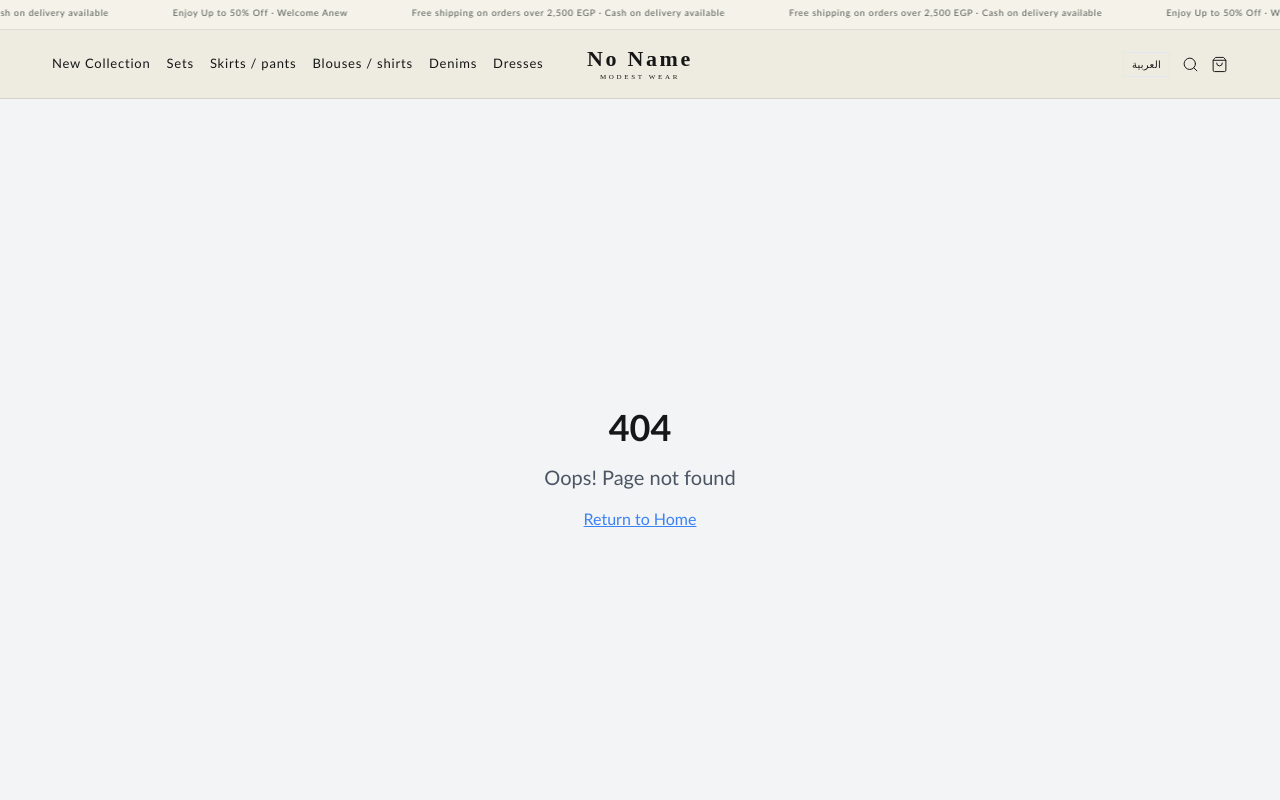
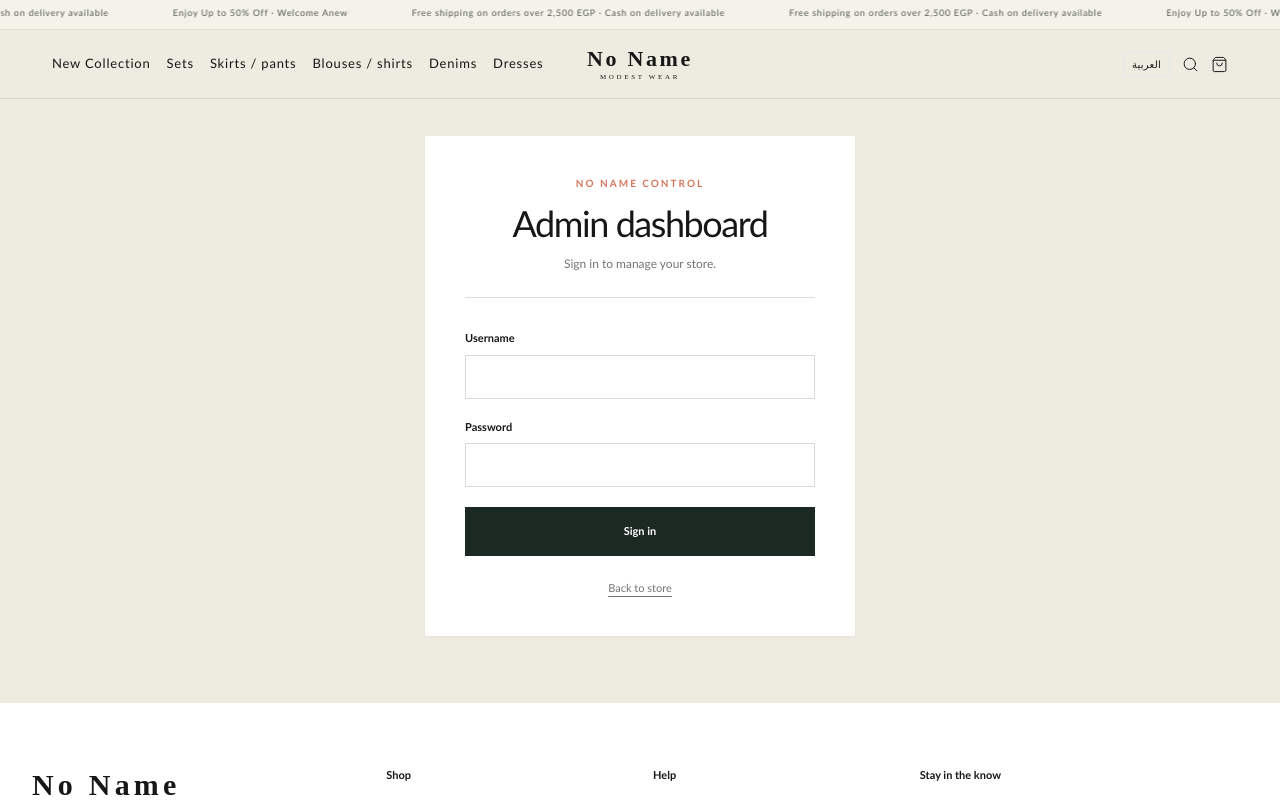
Before and after one commit to noname-eg/no_name, a React (Vite) app: page /admin/login in a window 1280 px wide. Shown: the top 800 px of the page. Built offline with nearby package versions, Linux system fonts and the light colour scheme; a web font is replaced by a local one.

Commit message:
Add admin login page and protect dashboard access

```diff
--- a/client/App.tsx
+++ b/client/App.tsx
@@ -5,7 +5,7 @@ import { createRoot } from "react-dom/client";
 import { Toaster as Sonner } from "@/components/ui/sonner";
 import { TooltipProvider } from "@/components/ui/tooltip";
 import { QueryClient, QueryClientProvider } from "@tanstack/react-query";
-import { BrowserRouter, Routes, Route } from "react-router-dom";
+import { BrowserRouter, Navigate, Routes, Route } from "react-router-dom";
 import Index from "./pages/Index";
 import Shop from "./pages/Shop";
 import About, { InfoPage } from "./pages/About";
@@ -14,6 +14,7 @@ import Cart from "./pages/Cart";
 import Checkout from "./pages/Checkout";
 import OrderSummary from "./pages/OrderSummary";
 import Admin from "./pages/Admin";
+import AdminLogin, { ADMIN_AUTH_KEY } from "./pages/AdminLogin";
 import NotFound from "./pages/NotFound";
 import { StoreLayout } from "./components/store/StoreLayout";
 
@@ -36,7 +37,8 @@ const App = () => (
           <Route path="/cart" element={<Cart />} />
           <Route path="/checkout" element={<Checkout />} />
           <Route path="/order-summary/:id" element={<OrderSummary />} />
-          <Route path="/admin" element={<Admin />} />
+          <Route path="/admin/login" element={<AdminLogin />} />
+          <Route path="/admin" element={sessionStorage.getItem(ADMIN_AUTH_KEY) === "true" ? <Admin /> : <Navigate to="/admin/login" replace />} />
           {/* ADD ALL CUSTOM ROUTES ABOVE THE CATCH-ALL "*" ROUTE */}
           <Route path="*" element={<NotFound />} />
         </Routes>
--- /dev/null
+++ b/client/pages/AdminLogin.tsx
@@ -0,0 +1,52 @@
+import { FormEvent, useState } from "react";
+import { Link, Navigate, useNavigate } from "react-router-dom";
+
+export const ADMIN_AUTH_KEY = "no-name-admin-auth";
+const ADMIN_USERNAME = "admin";
+const ADMIN_PASSWORD = "admin123";
+
+export default function AdminLogin() {
+  const navigate = useNavigate();
+  const [username, setUsername] = useState("");
+  const [password, setPassword] = useState("");
+  const [error, setError] = useState("");
+
+  if (sessionStorage.getItem(ADMIN_AUTH_KEY) === "true") {
+    return <Navigate to="/admin" replace />;
+  }
+
+  const submitLogin = (event: FormEvent) => {
+    event.preventDefault();
+    if (username.trim() !== ADMIN_USERNAME || password !== ADMIN_PASSWORD) {
+      setError("Invalid username or password.");
+      return;
+    }
+    sessionStorage.setItem(ADMIN_AUTH_KEY, "true");
+    navigate("/admin", { replace: true });
+  };
+
+  return (
+    <section className="flex min-h-[calc(100vh-166px)] items-center justify-center bg-[#eeece1] px-5 py-16 lg:px-8">
+      <div className="w-full max-w-[430px] bg-white p-7 shadow-sm sm:p-10">
+        <div className="mb-8 border-b border-[#1c2822]/15 pb-6 text-center">
+          <p className="mb-3 text-[10px] font-bold tracking-[0.2em] text-[#d4775c]">NO NAME CONTROL</p>
+          <h1 className="font-serif text-4xl tracking-[-0.04em]">Admin dashboard</h1>
+          <p className="mt-3 text-[12px] text-black/55">Sign in to manage your store.</p>
+        </div>
+        <form onSubmit={submitLogin} className="space-y-5">
+          <label className="block text-[11px] font-bold">
+            Username
+            <input required autoComplete="username" value={username} onChange={(event) => setUsername(event.target.value)} className="mt-2 w-full border border-black/15 bg-white px-3 py-3 text-[12px] outline-none focus:border-[#1c2822]" />
+          </label>
+          <label className="block text-[11px] font-bold">
+            Password
+            <input required type="password" autoComplete="current-password" value={password} onChange={(event) => setPassword(event.target.value)} className="mt-2 w-full border border-black/15 bg-white px-3 py-3 text-[12px] outline-none focus:border-[#1c2822]" />
+          </label>
+          {error && <p role="alert" className="text-[11px] text-[#c95f49]">{error}</p>}
+          <button type="submit" className="w-full bg-[#1c2822] py-4 text-[11px] font-bold text-white transition hover:bg-[#171717]">Sign in</button>
+        </form>
+        <Link to="/" className="mt-6 block text-center text-[11px] text-black/55 underline underline-offset-4">Back to store</Link>
+      </div>
+    </section>
+  );
+}
```
Also changed, not shown: client/components/store/StoreLayout.tsx (+1 -1 lines).
